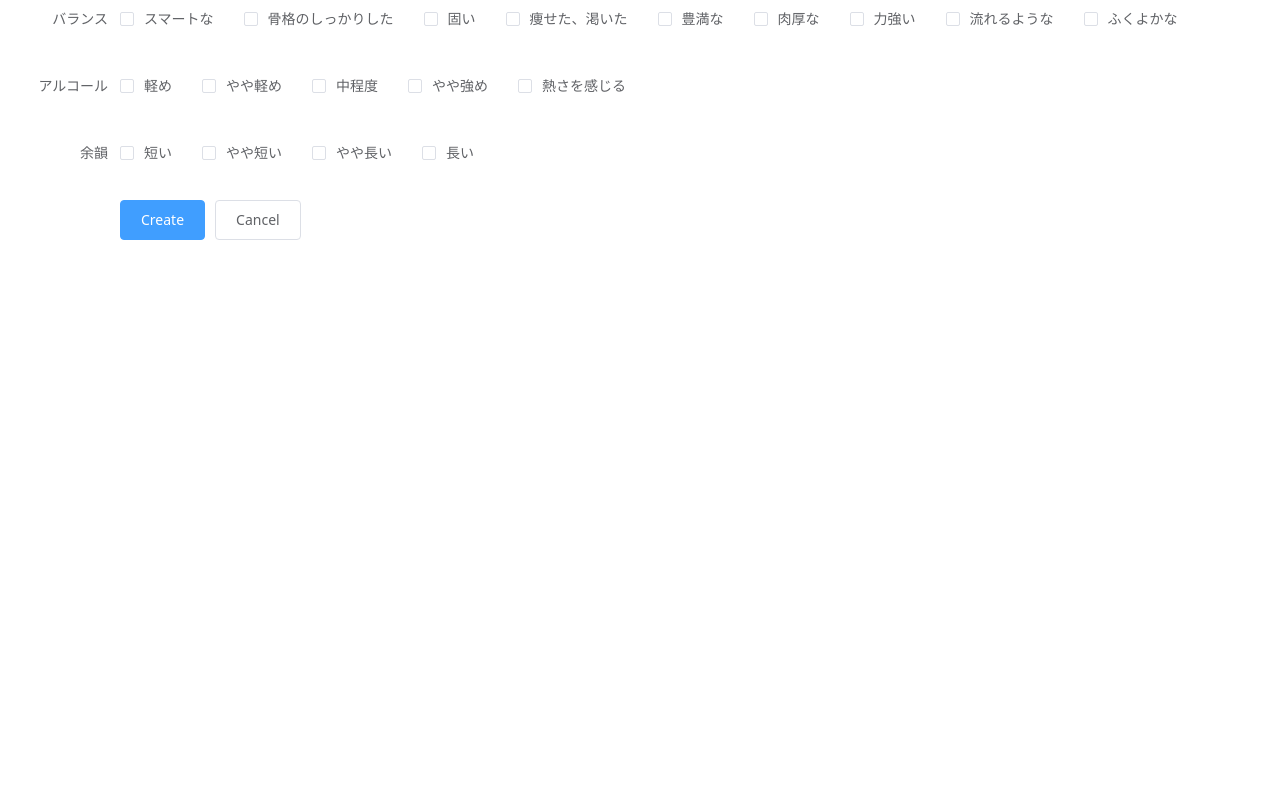
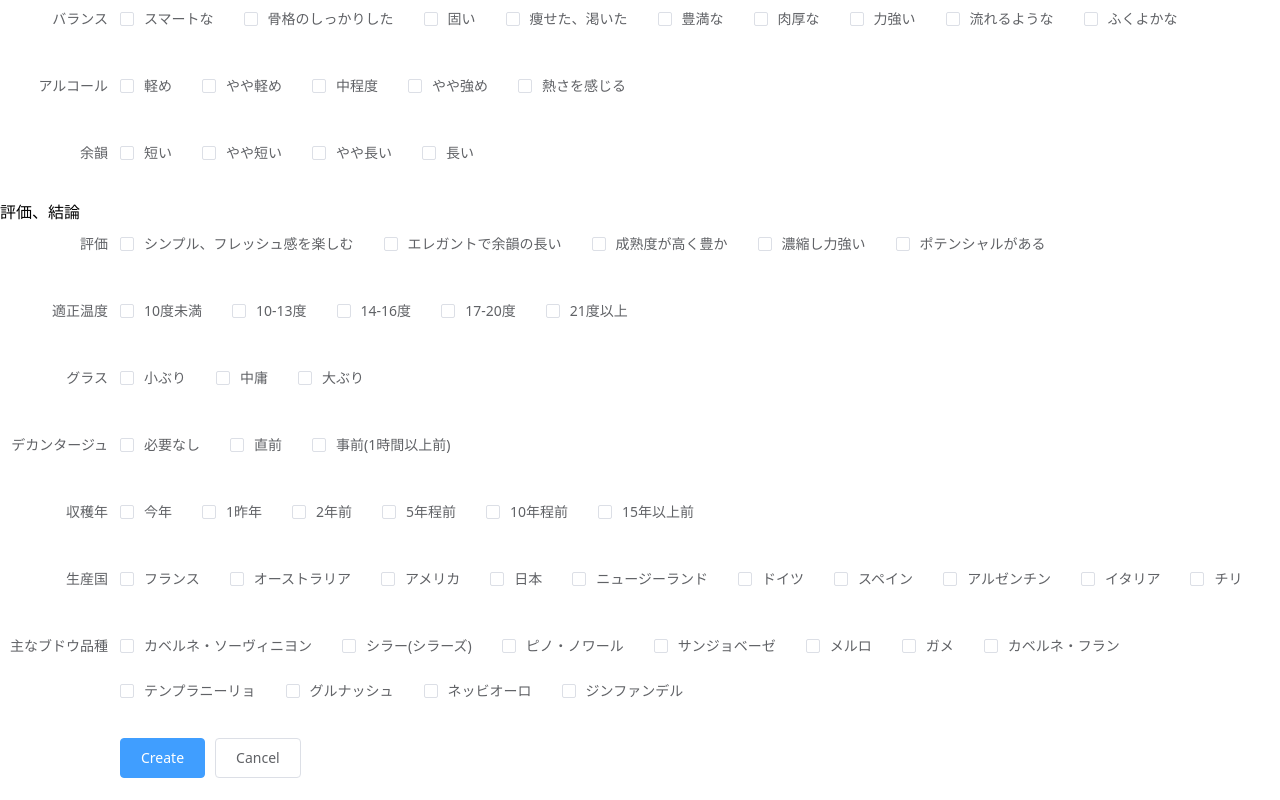
Before and after one commit to takuyakikuchi/wine-tasting-note, a Vue app: page / in a window 1280 px wide. Shown: the part 1258-2058 px from the top of the page. Before the commit the page ends 1520 px from the top, so only its background shows below. Built offline with nearby package versions, Linux system fonts and the light colour scheme.

Commit message:
[FEATURE](Form)Conclusion Form

```diff
--- /dev/null
+++ b/src/components/Conclusion.vue
@@ -0,0 +1,175 @@
+<template>
+  <div>
+    <h1>評価、結論</h1>
+    <el-form-item label="評価">
+      <el-checkbox-group v-model="evaluation">
+        <el-checkbox
+          v-for="(option, index) in evaluationOptions"
+          :key="index"
+          :label="option"
+          :value="option"
+        ></el-checkbox>
+      </el-checkbox-group>
+    </el-form-item>
+    <el-form-item label="適正温度">
+      <el-checkbox-group v-model="temprature">
+        <el-checkbox
+          v-for="(option, index) in tempratureOptions"
+          :key="index"
+          :label="option"
+          :value="option"
+        ></el-checkbox>
+      </el-checkbox-group>
+    </el-form-item>
+    <el-form-item label="グラス">
+      <el-checkbox-group v-model="glass">
+        <el-checkbox
+          v-for="(option, index) in glassOptions"
+          :key="index"
+          :label="option"
+          :value="option"
+        ></el-checkbox>
+      </el-checkbox-group>
+    </el-form-item>
+    <el-form-item label="デカンタージュ">
+      <el-checkbox-group v-model="decantage">
+        <el-checkbox
+          v-for="(option, index) in decantageOptions"
+          :key="index"
+          :label="option"
+          :value="option"
+        ></el-checkbox>
+      </el-checkbox-group>
+    </el-form-item>
+    <el-form-item label="収穫年">
+      <el-checkbox-group v-model="vintage">
+        <el-checkbox
+          v-for="(option, index) in vintageOptions"
+          :key="index"
+          :label="option"
+          :value="option"
+        ></el-checkbox>
+      </el-checkbox-group>
+    </el-form-item>
+    <el-form-item label="生産国">
+      <el-checkbox-group v-model="country">
+        <el-checkbox
+          v-for="(option, index) in countryOptions"
+          :key="index"
+          :label="option"
+          :value="option"
+        ></el-checkbox>
+      </el-checkbox-group>
+    </el-form-item>
+    <el-form-item label="主なブドウ品種">
+      <el-checkbox-group v-model="grape">
+        <el-checkbox
+          v-for="(option, index) in grapeOptions"
+          :key="index"
+          :label="option"
+          :value="option"
+        ></el-checkbox>
+      </el-checkbox-group>
+    </el-form-item>
+  </div>
+</template>
+
+<script lang="ts">
+import { Component, Vue, Watch } from "vue-property-decorator";
+import { FormItem, Checkbox, CheckboxGroup } from "element-ui";
+
+@Component({
+  components: {
+    "el-checkbox": Checkbox,
+    "el-checkbox-group": CheckboxGroup,
+    "el-form-item": FormItem
+  }
+})
+export default class Conclusion extends Vue {
+  private conclusionForm = {};
+
+  // Each Categories
+  private evaluation = [];
+  private temprature = [];
+  private glass = [];
+  private decantage = [];
+  private vintage = [];
+  private country = [];
+  private grape = [];
+
+  // Options
+  readonly evaluationOptions = [
+    "シンプル、フレッシュ感を楽しむ",
+    "エレガントで余韻の長い",
+    "成熟度が高く豊か",
+    "濃縮し力強い",
+    "ポテンシャルがある"
+  ];
+  readonly tempratureOptions = [
+    "10度未満",
+    "10-13度",
+    "14-16度",
+    "17-20度",
+    "21度以上"
+  ];
+  readonly glassOptions = ["小ぶり", "中庸", "大ぶり"];
+  readonly decantageOptions = ["必要なし", "直前", "事前(1時間以上前)"];
+  readonly vintageOptions = [
+    "今年",
+    "1昨年",
+    "2年前",
+    "5年程前",
+    "10年程前",
+    "15年以上前"
+  ];
+  readonly countryOptions = [
+    "フランス",
+    "オーストラリア",
+    "アメリカ",
+    "日本",
+    "ニュージーランド",
+    "ドイツ",
+    "スペイン",
+    "アルゼンチン",
+    "イタリア",
+    "チリ"
+  ];
+  readonly grapeOptions = [
+    "カベルネ・ソーヴィニヨン",
+    "シラー(シラーズ)",
+    "ピノ・ノワール",
+    "サンジョベーゼ",
+    "メルロ",
+    "ガメ",
+    "カベルネ・フラン",
+    "テンプラニーリョ",
+    "グルナッシュ",
+    "ネッビオーロ",
+    "ジンファンデル"
+  ];
+
+  private setFormInput() {
+    return (this.conclusionForm = {
+      evaluation: this.evaluation,
+      temprature: this.temprature,
+      glass: this.glass,
+      decantage: this.decantage,
+      vintage: this.vintage,
+      country: this.country,
+      grape: this.grape
+    });
+  }
+
+  @Watch("evaluation")
+  @Watch("temprature")
+  @Watch("glass")
+  @Watch("decantage")
+  @Watch("vintage")
+  @Watch("country")
+  @Watch("grape")
+  updateForm() {
+    const updatedForm = this.setFormInput();
+    this.$emit("updateForm", updatedForm, "conclusion");
+  }
+}
+</script>
--- a/src/views/Form.vue
+++ b/src/views/Form.vue
@@ -3,6 +3,7 @@
     <appearance @updateForm="updateForm" />
     <aroma @updateForm="updateForm" />
     <taste @updateForm="updateForm" />
+    <conclusion @updateForm="updateForm" />
     <el-form-item>
       <el-button type="primary">Create</el-button>
       <el-button>Cancel</el-button>
@@ -17,6 +18,7 @@ import { Form, FormItem, Button } from "element-ui";
 // Categories
 import Appearance from "@/components/Appearance.vue";
 import Aroma from "@/components/Aroma.vue";
+import Conclusion from "@/components/Conclusion.vue";
 import Taste from "@/components/Taste.vue";
 
 @Component({
@@ -26,6 +28,7 @@ import Taste from "@/components/Taste.vue";
     "el-form": Form,
     Appearance,
     Aroma,
+    Conclusion,
     Taste
   }
 })
@@ -34,7 +37,7 @@ export default class MainForm extends Vue {
     appearance: {},
     aroma: {},
     taste: {},
-    overall: {}
+    conclusion: {}
   };
 
   private updateForm(input: any, category: string) {
```
Also changed, not shown: src/components/Overall.vue (deleted).
